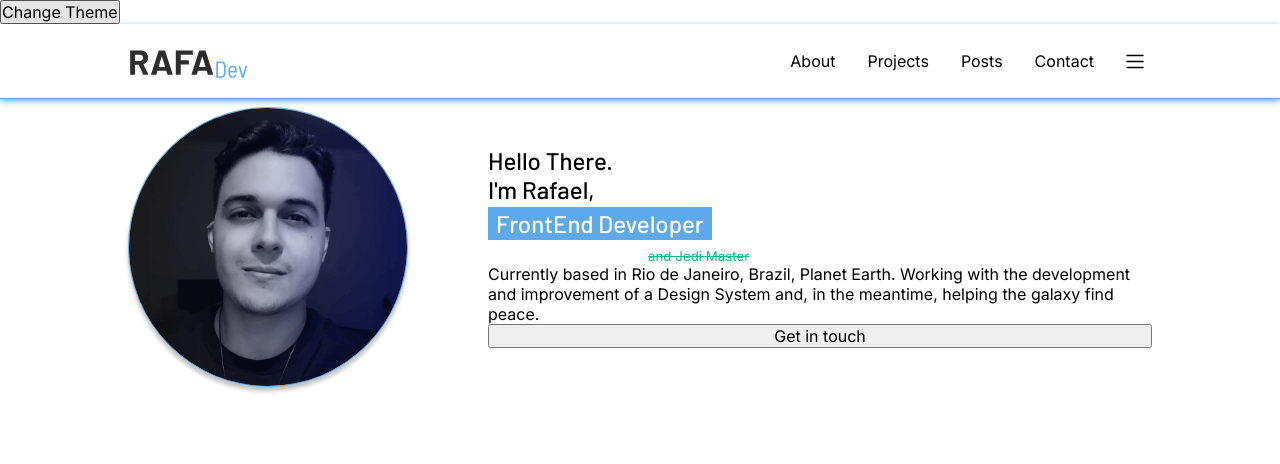
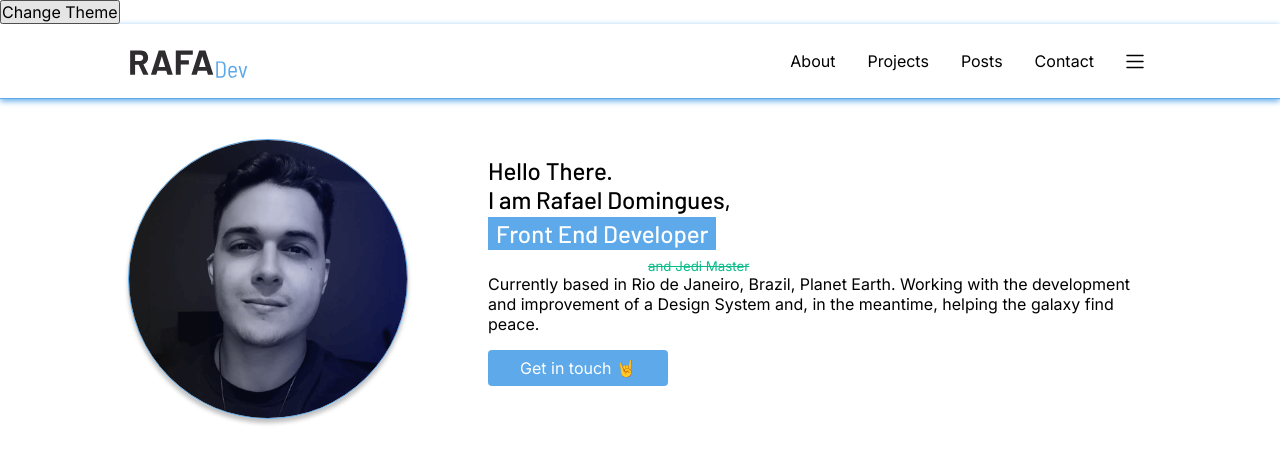
Before and after one commit to rafacdomin/portfolio, a Next.js app: page / in a window 1280 px wide. Shown: the top 464 px of the page. Built offline with nearby package versions, Linux system fonts and the light colour scheme.

Commit message:
:rocket: add button component

```diff
--- a/package.json
+++ b/package.json
@@ -11,6 +11,7 @@
   },
   "dependencies": {
     "next": "^13.1.1",
+    "polished": "^4.2.2",
     "react": "^18.2.0",
     "react-dom": "^18.2.0",
     "styled-components": "^5.3.6"
--- /dev/null
+++ b/src/components/button/index.jsx
@@ -0,0 +1,10 @@
+import React from 'react';
+import { ButtonStyled } from './styles';
+
+export const Button = ({ backgroundColor, color, children, ...props }) => {
+  return (
+    <ButtonStyled backgroundColor={backgroundColor} color={color} {...props}>
+      {children}
+    </ButtonStyled>
+  );
+};
--- /dev/null
+++ b/src/components/button/styles.js
@@ -0,0 +1,24 @@
+import styled from 'styled-components';
+import { lighten } from 'polished';
+
+const ButtonStyled = styled.button`
+  border: none;
+  background-color: ${({ backgroundColor }) => backgroundColor};
+  color: ${({ color }) => color};
+
+  padding: 0.8rem 3.2rem;
+  border-radius: 0.4rem;
+
+  width: fit-content;
+
+  transition: background-color 0.2s;
+  transition: transform 0.2s;
+
+  &:hover {
+    background-color: ${({ backgroundColor }) =>
+      lighten(0.05, backgroundColor)};
+    transform: translateY(-2px);
+  }
+`;
+
+export { ButtonStyled };
--- a/src/components/index.js
+++ b/src/components/index.js
@@ -1,4 +1,5 @@
 import SEO from './SEO';
 import { Header } from './header';
+import { Button } from './button';
 
-export { SEO, Header };
+export { SEO, Header, Button };
--- a/src/pages/index.jsx
+++ b/src/pages/index.jsx
@@ -2,13 +2,14 @@ import { useEffect, useState } from 'react';
 import { useTheme } from 'styled-components';
 import Image from 'next/image';
 
-import { Header } from 'components';
+import { Button, Header } from 'components';
 import { Main, AboutSection } from 'styles/pages/home';
 import { sizes } from 'styles/sizes';
 
 export default function Home() {
   const {
     images: { profilePic },
+    colors: { primary, office },
   } = useTheme();
   const [windowWidth, setWindowWidth] = useState(0);
 
@@ -17,6 +18,7 @@ export default function Home() {
       setWindowWidth(window.innerWidth);
     };
 
+    handleResize();
     window.addEventListener('resize', handleResize);
     return () => window.removeEventListener('resize', handleResize);
   }, []);
@@ -32,9 +34,9 @@ export default function Home() {
               Hello There. <br />
               {windowWidth < sizes.desktop_sm
                 ? "I'm Rafael,"
-                : 'I am Rafael Domingues,'}{' '}
+                : 'I am Rafael Domingues,'}
               <br />
-              <span>FrontEnd Developer</span>
+              <span>Front End Developer</span>
             </h1>
             <small>and Jedi Master</small>
             <p>
@@ -42,7 +44,10 @@ export default function Home() {
               with the development and improvement of a Design System and, in
               the meantime, helping the galaxy find peace.
             </p>
-            <button>Get in touch</button>
+
+            <Button color={office} backgroundColor={primary}>
+              Get in touch 🤘
+            </Button>
           </span>
         </AboutSection>
       </Main>
--- a/src/styles/pages/home.js
+++ b/src/styles/pages/home.js
@@ -17,6 +17,8 @@ const AboutSection = styled.section`
   @media (min-width: ${sizes.desktop_sm}px) {
     display: flex;
     align-items: center;
+
+    margin: 3.2rem 0 0 0;
   }
 
   img {
@@ -67,6 +69,10 @@ const AboutSection = styled.section`
       }
     }
 
+    button {
+      margin: 1.6rem 0;
+    }
+
     @media (min-width: ${sizes.mobile_lg}px) {
       margin-top: 26vw;
     }
```
Also changed, not shown: 1 other file (tests, documents, lock files or other folders).
